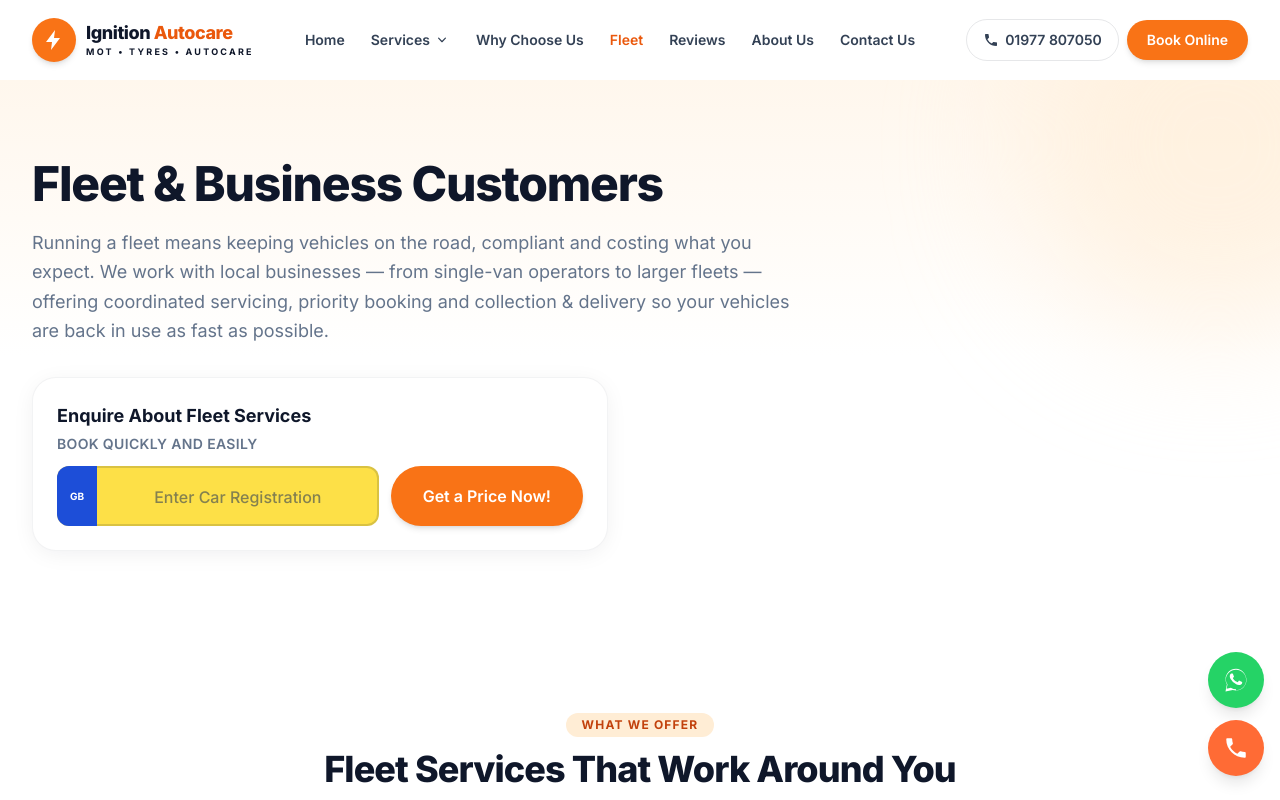
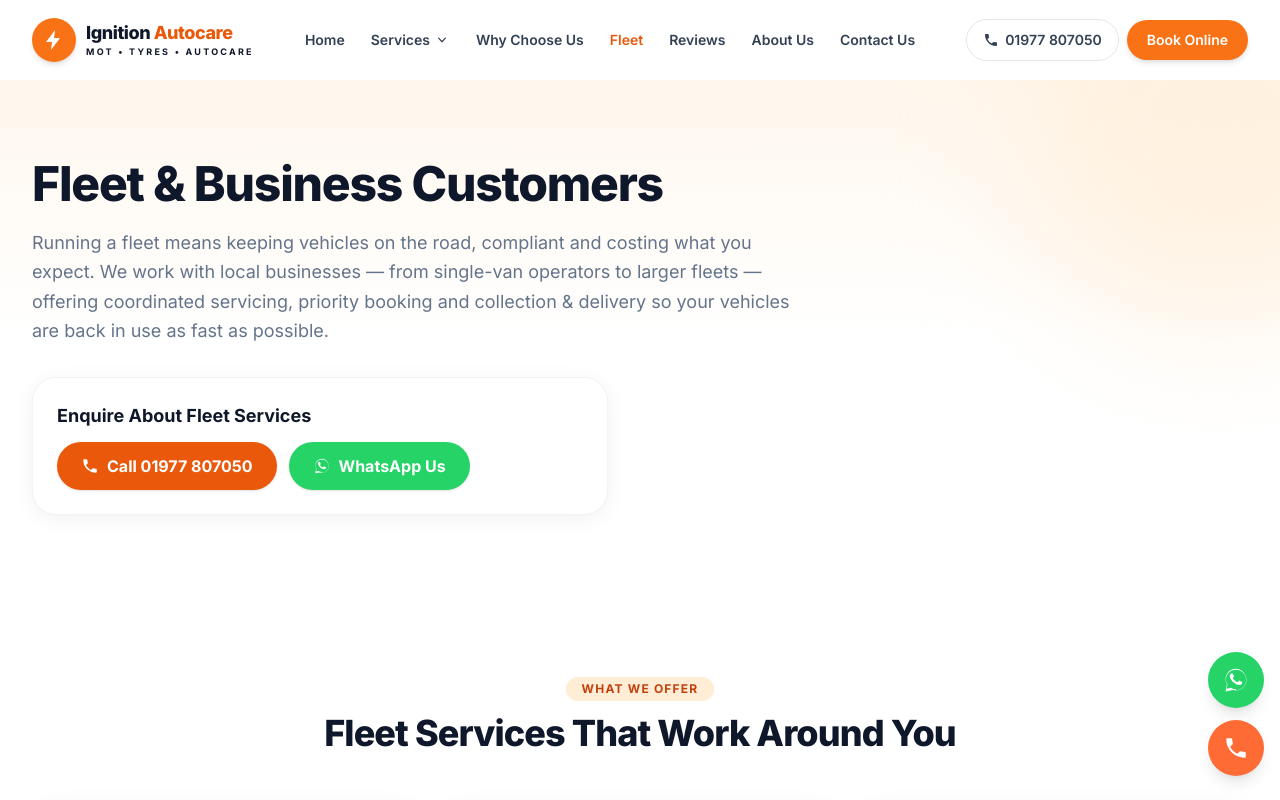
Before and after one commit to Rajveer3303/ignition-autocare-website, a Next.js app: page /fleet in a window 1280 px wide. Shown: the top 800 px of the page. Built offline with nearby package versions, Linux system fonts and the light colour scheme.

Commit message:
Fleet page: replace reg form with call + WhatsApp buttons
Fleet enquiry now shows an orange call button and green WhatsApp button
with a pre-filled fleet message, instead of the booking reg form.

Co-Authored-By: Claude Sonnet 4.6 <noreply@anthropic.com>

```diff
--- a/app/fleet/page.tsx
+++ b/app/fleet/page.tsx
@@ -86,6 +86,7 @@ export default function FleetPage() {
         title="Fleet & Business Customers"
         intro="Running a fleet means keeping vehicles on the road, compliant and costing what you expect. We work with local businesses — from single-van operators to larger fleets — offering coordinated servicing, priority booking and collection & delivery so your vehicles are back in use as fast as possible."
         formLabel="Enquire About Fleet Services"
+        contactCta
       />
 
       <section className="container-site py-16 sm:py-20">
--- a/components/PageHero.tsx
+++ b/components/PageHero.tsx
@@ -1,14 +1,20 @@
+import Link from "next/link";
 import RegLookupForm from "@/components/RegLookupForm";
 import Reveal from "@/components/Reveal";
+import { SITE } from "@/lib/site";
+
+const WA_HREF = `https://wa.me/447401302273?text=${encodeURIComponent("Hi Ignition Autocare! I'd like to enquire about your fleet services.")}`;
 
 export default function PageHero({
   title,
   intro,
   formLabel = "Book a Service Online",
+  contactCta = false,
 }: {
   title: string;
   intro: string;
   formLabel?: string;
+  contactCta?: boolean;
 }) {
   return (
     <section className="relative overflow-hidden bg-gradient-to-b from-brand-50 via-white to-white">
@@ -24,8 +30,34 @@ export default function PageHero({
           <p className="mt-5 text-lg leading-relaxed text-ink-500">{intro}</p>
         </Reveal>
         <Reveal delay={0.15} className="mt-8 max-w-xl rounded-3xl border border-ink-900/5 bg-white p-6 shadow-card">
-          <h2 className="mb-1 text-lg font-bold text-ink-900">{formLabel}</h2>
-          <RegLookupForm />
+          <h2 className="mb-3 text-lg font-bold text-ink-900">{formLabel}</h2>
+          {contactCta ? (
+            <div className="flex flex-col gap-3 sm:flex-row">
+              <Link
+                href={SITE.phoneHref}
+                className="flex items-center justify-center gap-2 rounded-full bg-brand-600 px-6 py-3 font-bold text-white shadow transition hover:bg-brand-500"
+              >
+                <svg xmlns="http://www.w3.org/2000/svg" viewBox="0 0 24 24" width="18" height="18" fill="white">
+                  <path d="M6.6 10.8c1.4 2.8 3.8 5.1 6.6 6.6l2.2-2.2c.3-.3.7-.4 1-.2 1.1.4 2.3.6 3.6.6.6 0 1 .4 1 1V20c0 .6-.4 1-1 1C10.6 21 3 13.4 3 4c0-.6.4-1 1-1h3.5c.6 0 1 .4 1 1 0 1.3.2 2.5.6 3.6.1.3 0 .7-.2 1L6.6 10.8z"/>
+                </svg>
+                Call {SITE.phone}
+              </Link>
+              <a
+                href={WA_HREF}
+                target="_blank"
+                rel="noopener noreferrer"
+                className="flex items-center justify-center gap-2 rounded-full px-6 py-3 font-bold text-white shadow transition hover:opacity-90"
+                style={{ backgroundColor: "#25D366" }}
+              >
+                <svg xmlns="http://www.w3.org/2000/svg" viewBox="0 0 32 32" width="18" height="18" fill="white">
+                  <path d="M16.003 3C9.376 3 4 8.373 4 14.997c0 2.17.584 4.21 1.6 5.97L4 29l8.242-1.573A12.94 12.94 0 0 0 16.003 28C22.63 28 28 22.627 28 16.003 28 9.376 22.63 3 16.003 3zm0 23.636a10.6 10.6 0 0 1-5.41-1.48l-.387-.23-4.894.934.976-4.77-.253-.4A10.582 10.582 0 0 1 4.364 16c0-6.415 5.223-11.636 11.639-11.636S27.636 9.585 27.636 16c0 6.414-5.222 11.636-11.633 11.636zm6.382-8.713c-.35-.175-2.07-1.02-2.39-1.136-.32-.116-.553-.175-.786.175-.233.35-.9 1.136-1.103 1.37-.203.233-.406.262-.756.087-.35-.175-1.477-.544-2.814-1.736-1.04-.927-1.742-2.072-1.946-2.422-.203-.35-.022-.54.153-.714.157-.157.35-.408.524-.612.175-.203.233-.35.35-.583.116-.233.058-.437-.029-.612-.087-.175-.786-1.894-1.078-2.594-.284-.68-.573-.587-.786-.598l-.67-.012c-.233 0-.612.087-.932.437-.32.35-1.223 1.194-1.223 2.913s1.252 3.38 1.427 3.613c.175.233 2.464 3.764 5.972 5.277.835.36 1.487.576 1.994.737.838.267 1.601.23 2.204.14.672-.1 2.07-.845 2.363-1.663.291-.816.291-1.516.203-1.663-.087-.146-.32-.233-.67-.408z" />
+                </svg>
+                WhatsApp Us
+              </a>
+            </div>
+          ) : (
+            <RegLookupForm />
+          )}
         </Reveal>
       </div>
     </section>
```
